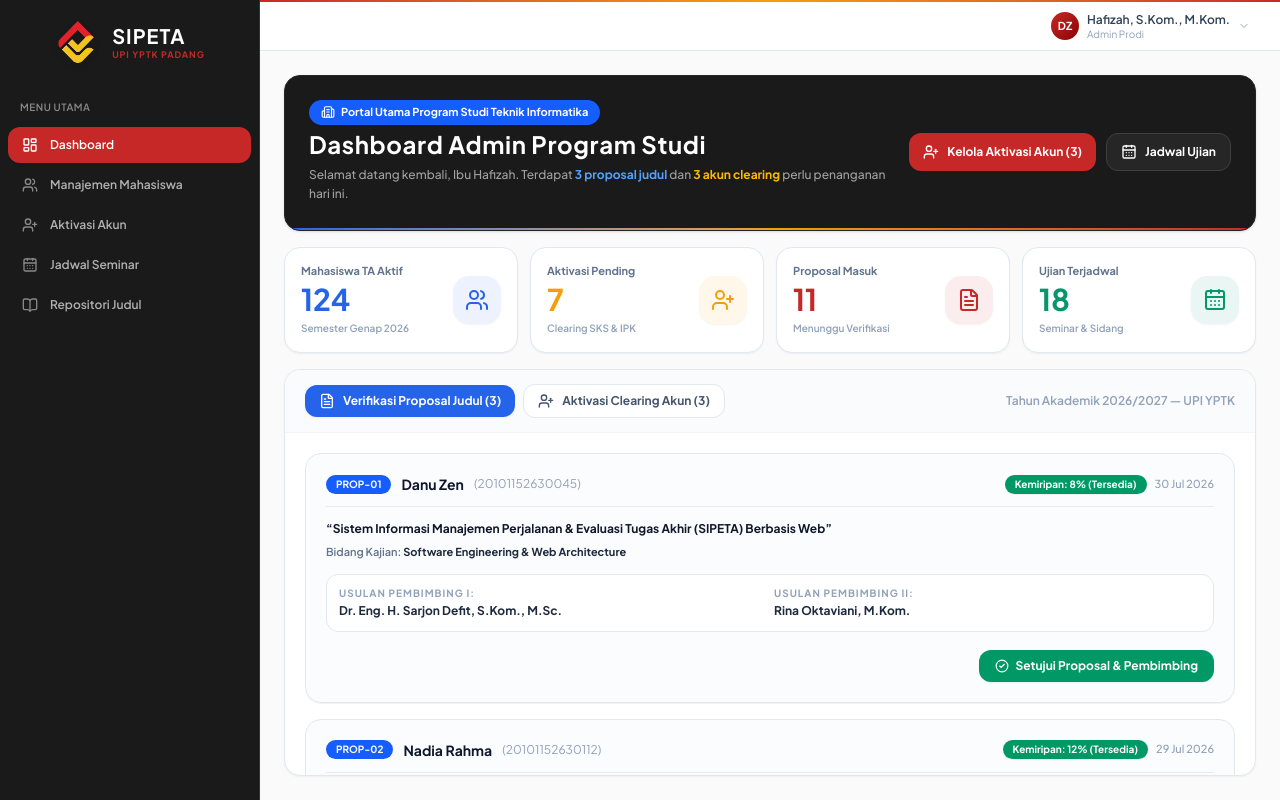
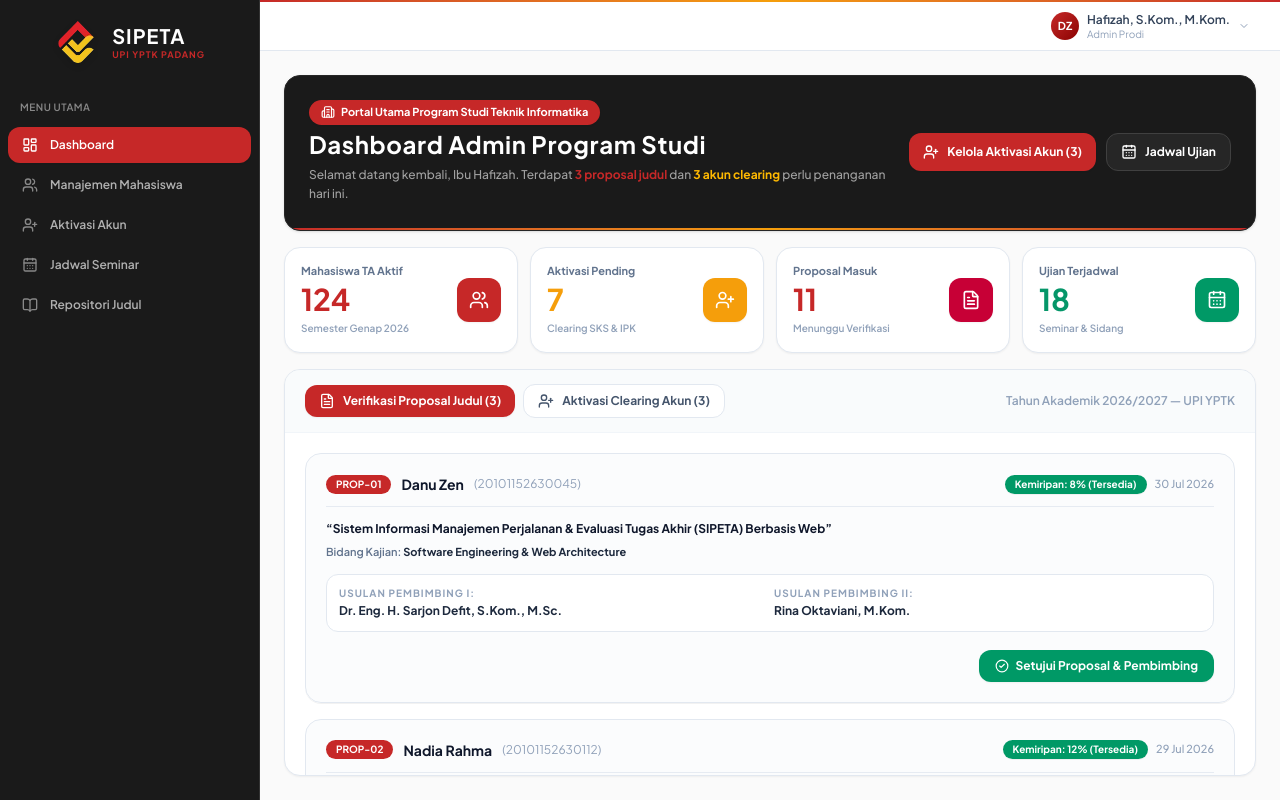
Before and after one commit to DanuZen/isi-final-project, a Next.js app in the folder frontend/: page /admin-prodi/dashboard in a window 1280 px wide. Built offline with nearby package versions, Linux system fonts and the light colour scheme.

Commit message:
fix(admin-prodi): ganti warna biru menjadi Red Signature #C62828 dan buat wadah ikon stat card berwarna solid dengan ikon putih

```diff
--- a/frontend/src/app/admin-prodi/dashboard/page.tsx
+++ b/frontend/src/app/admin-prodi/dashboard/page.tsx
@@ -20,10 +20,10 @@ const NAV = [
 ];
 
 const STATS = [
-  { label: "Mahasiswa TA Aktif",    value: "124", sub: "Semester Genap 2026", color: "#2563EB", icon: Users },
-  { label: "Aktivasi Pending",      value: "7",   sub: "Clearing SKS & IPK",   color: "#F59E0B", icon: UserPlus },
-  { label: "Proposal Masuk",        value: "11",  sub: "Menunggu Verifikasi",  color: "#C62828", icon: FileText },
-  { label: "Ujian Terjadwal",       value: "18",  sub: "Seminar & Sidang",     color: "#059669", icon: CalendarDays },
+  { label: "Mahasiswa TA Aktif",    value: "124", sub: "Semester Genap 2026", color: "#C62828", bgIcon: "bg-[#C62828]", icon: Users },
+  { label: "Aktivasi Pending",      value: "7",   sub: "Clearing SKS & IPK",   color: "#F59E0B", bgIcon: "bg-[#F59E0B]", icon: UserPlus },
+  { label: "Proposal Masuk",        value: "11",  sub: "Menunggu Verifikasi",  color: "#C62828", bgIcon: "bg-rose-700",   icon: FileText },
+  { label: "Ujian Terjadwal",       value: "18",  sub: "Seminar & Sidang",     color: "#059669", bgIcon: "bg-emerald-600",icon: CalendarDays },
 ];
 
 const PROPOSAL_MASUK = [
@@ -118,7 +118,7 @@ export default function AdminProdiDashboard() {
               <div className="flex flex-col md:flex-row md:items-center justify-between gap-5 p-5 md:p-6 relative">
                 <div className="space-y-1.5 flex-1 min-w-0">
                   <div className="flex items-center gap-2 flex-wrap mb-1">
-                    <span className="inline-flex items-center gap-1.5 px-3 py-1 rounded-full text-[11px] font-bold bg-blue-600 text-white font-display shadow-xs">
+                    <span className="inline-flex items-center gap-1.5 px-3 py-1 rounded-full text-[11px] font-bold bg-[#C62828] text-white font-display shadow-xs">
                       <Building2 className="w-3.5 h-3.5 text-white" /> Portal Utama Program Studi Teknik Informatika
                     </span>
                   </div>
@@ -126,7 +126,7 @@ export default function AdminProdiDashboard() {
                     Dashboard Admin Program Studi
                   </h1>
                   <p className="text-xs text-neutral-400 leading-relaxed max-w-2xl font-medium">
-                    Selamat datang kembali, Ibu Hafizah. Terdapat <strong className="text-blue-400 font-bold">{proposalList.length} proposal judul</strong> dan <strong className="text-amber-400 font-bold">{aktivasiList.length} akun clearing</strong> perlu penanganan hari ini.
+                    Selamat datang kembali, Ibu Hafizah. Terdapat <strong className="text-[#C62828] font-bold">{proposalList.length} proposal judul</strong> dan <strong className="text-amber-400 font-bold">{aktivasiList.length} akun clearing</strong> perlu penanganan hari ini.
                   </p>
                 </div>
 
@@ -147,7 +147,7 @@ export default function AdminProdiDashboard() {
                   </Link>
                 </div>
               </div>
-              <div className="h-0.5 bg-gradient-to-r from-[#2563EB] via-[#F59E0B] to-[#C62828]" />
+              <div className="h-0.5 bg-gradient-to-r from-[#C62828] via-[#F59E0B] to-[#C62828]" />
             </div>
 
             {/* Toast Alert Notice */}
@@ -163,7 +163,7 @@ export default function AdminProdiDashboard() {
               </div>
             )}
 
-            {/* ── 4 Executive Stat Cards ── */}
+            {/* ── 4 Executive Stat Cards (SOLID ICON BG WITH WHITE ICON) ── */}
             <div className="grid grid-cols-2 lg:grid-cols-4 gap-3 shrink-0">
               {STATS.map((s) => {
                 const IconComp = s.icon;
@@ -174,8 +174,9 @@ export default function AdminProdiDashboard() {
                       <p className="text-2xl sm:text-3xl font-black font-display" style={{ color: s.color }}>{s.value}</p>
                       <p className="text-[10px] text-slate-400 font-semibold truncate">{s.sub}</p>
                     </div>
-                    <div className="w-12 h-12 rounded-2xl flex items-center justify-center shrink-0 shadow-xs" style={{ background: s.color + "15", color: s.color }}>
-                      <IconComp className="w-6 h-6" />
+                    {/* SOLID COLOR ICON BOX WITH WHITE ICON */}
+                    <div className={`w-11 h-11 rounded-xl ${s.bgIcon} text-white flex items-center justify-center shrink-0 shadow-xs`}>
+                      <IconComp className="w-5 h-5 text-white" />
                     </div>
                   </div>
                 );
@@ -192,7 +193,7 @@ export default function AdminProdiDashboard() {
                     onClick={() => setActiveTab("proposal")}
                     className={`px-3.5 py-2 rounded-xl text-xs font-bold transition-all flex items-center gap-2 cursor-pointer font-display ${
                       activeTab === "proposal"
-                        ? "bg-[#2563EB] text-white shadow-xs"
+                        ? "bg-[#C62828] text-white shadow-xs"
                         : "bg-white text-slate-600 hover:text-slate-900 border border-slate-200"
                     }`}
                   >
@@ -204,7 +205,7 @@ export default function AdminProdiDashboard() {
                     onClick={() => setActiveTab("aktivasi")}
                     className={`px-3.5 py-2 rounded-xl text-xs font-bold transition-all flex items-center gap-2 cursor-pointer font-display ${
                       activeTab === "aktivasi"
-                        ? "bg-[#2563EB] text-white shadow-xs"
+                        ? "bg-[#C62828] text-white shadow-xs"
                         : "bg-white text-slate-600 hover:text-slate-900 border border-slate-200"
                     }`}
                   >
@@ -232,12 +233,12 @@ export default function AdminProdiDashboard() {
                       </div>
                     ) : (
                       proposalList.map((p) => (
-                        <div key={p.id} className="p-5 rounded-2xl border border-slate-200 bg-slate-50/50 hover:bg-white hover:border-blue-300 transition-all space-y-3.5 shadow-2xs">
+                        <div key={p.id} className="p-5 rounded-2xl border border-slate-200 bg-slate-50/50 hover:bg-white hover:border-red-300 transition-all space-y-3.5 shadow-2xs">
 
                           {/* Header info row */}
                           <div className="flex items-center justify-between gap-3 flex-wrap border-b border-slate-200/80 pb-3">
                             <div className="flex items-center gap-2.5">
-                              <span className="px-2.5 py-0.5 rounded-full text-[10px] font-bold bg-blue-600 text-white font-display">
+                              <span className="px-2.5 py-0.5 rounded-full text-[10px] font-bold bg-[#C62828] text-white font-display">
                                 {p.id}
                               </span>
                               <h3 className="font-bold text-sm text-slate-900 font-display">{p.nama}</h3>
@@ -308,7 +309,7 @@ export default function AdminProdiDashboard() {
                               <span className="text-xs font-mono text-slate-400">({a.nim})</span>
                             </div>
                             <p className="text-xs text-slate-600 font-medium">
-                              Clearing SKS: <strong className="text-emerald-600 font-bold">{a.sks} SKS</strong> · IPK: <strong className="text-blue-600 font-bold">{a.ipk}</strong> · Petugas: {a.petugas} ({a.clearingDate})
+                              Clearing SKS: <strong className="text-emerald-600 font-bold">{a.sks} SKS</strong> · IPK: <strong className="text-[#C62828] font-bold">{a.ipk}</strong> · Petugas: {a.petugas} ({a.clearingDate})
                             </p>
                           </div>
 
```
